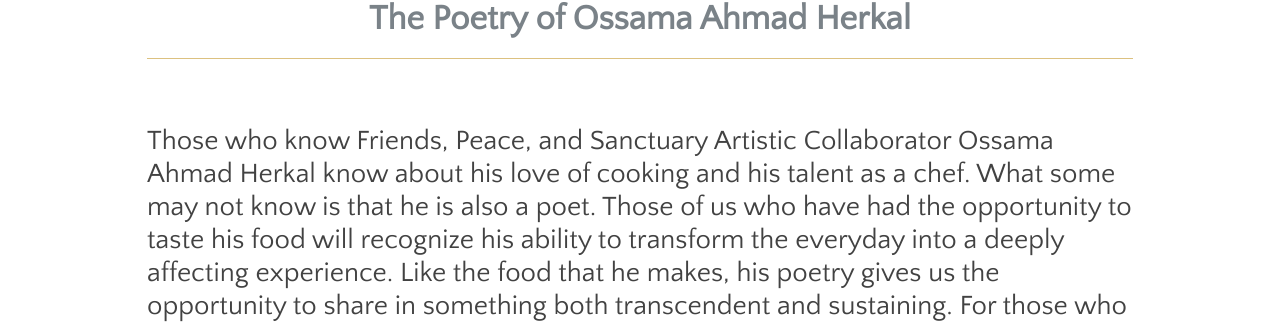
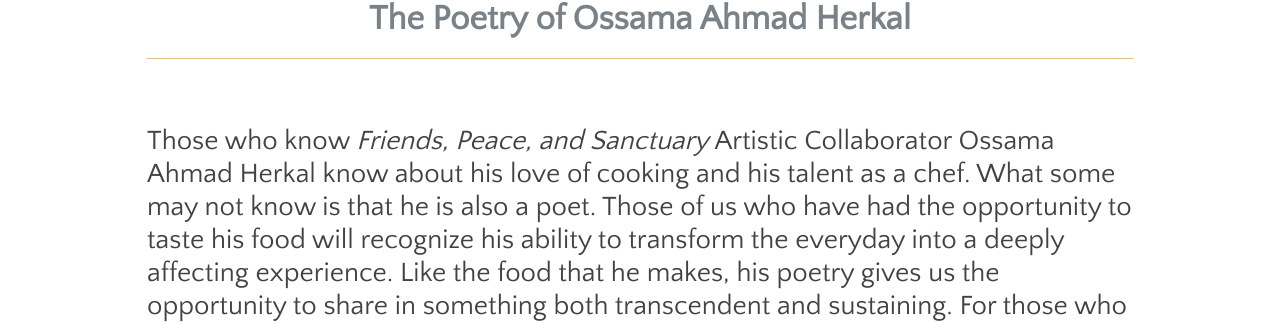
Before and after one commit to swat-ds/fps.swarthmore.edu, a Jekyll site: the page built from _posts/2017-12-11-poetry-ossama-ahmad-herkal.md, in a window 1280 px wide and 900 px high. Shown: the part 218-542 px from the top of the window. Built offline with Jekyll 4.4.1, drawn with Linux system fonts in a browser that asks for light colours; some of the changed text lies outside the part shown.

Commit message:
Italicized FPS.

```diff
--- a/_posts/2017-12-11-poetry-ossama-ahmad-herkal.md
+++ b/_posts/2017-12-11-poetry-ossama-ahmad-herkal.md
@@ -10,7 +10,7 @@ published: true
 image: 'i.e., example.jpg'
 ---
 
-Those who know Friends, Peace, and Sanctuary Artistic Collaborator Ossama Ahmad Herkal know about his love of cooking and his talent as a chef. What some may not know is that he is also a poet. Those of us who have had the opportunity to taste his food will recognize his ability to transform the everyday into a deeply affecting experience. Like the food that he makes, his poetry gives us the opportunity to share in something both transcendent and sustaining. For those who have not had the chance to taste Ossama’s cooking, we hope that you enjoy this poetry. There is a connection between the practices.
+Those who know _Friends, Peace, and Sanctuary_ Artistic Collaborator Ossama Ahmad Herkal know about his love of cooking and his talent as a chef. What some may not know is that he is also a poet. Those of us who have had the opportunity to taste his food will recognize his ability to transform the everyday into a deeply affecting experience. Like the food that he makes, his poetry gives us the opportunity to share in something both transcendent and sustaining. For those who have not had the chance to taste Ossama’s cooking, we hope that you enjoy this poetry. There is a connection between the practices.
 
 We also want to recognize the talent and artistry of Dana Beseiso, a current Swarthmore student who translated these poems. Translation is itself an art. As Dana has pointed out in notes, much can be lost (perhaps often) between English and Arabic. There is tremendous gain here as well, though. We feel very fortunate and privileged to be able to provide English and Arabic speakers samples of Ossama’s work. This is possible thanks to Dana’s talent and generosity.
 
```
